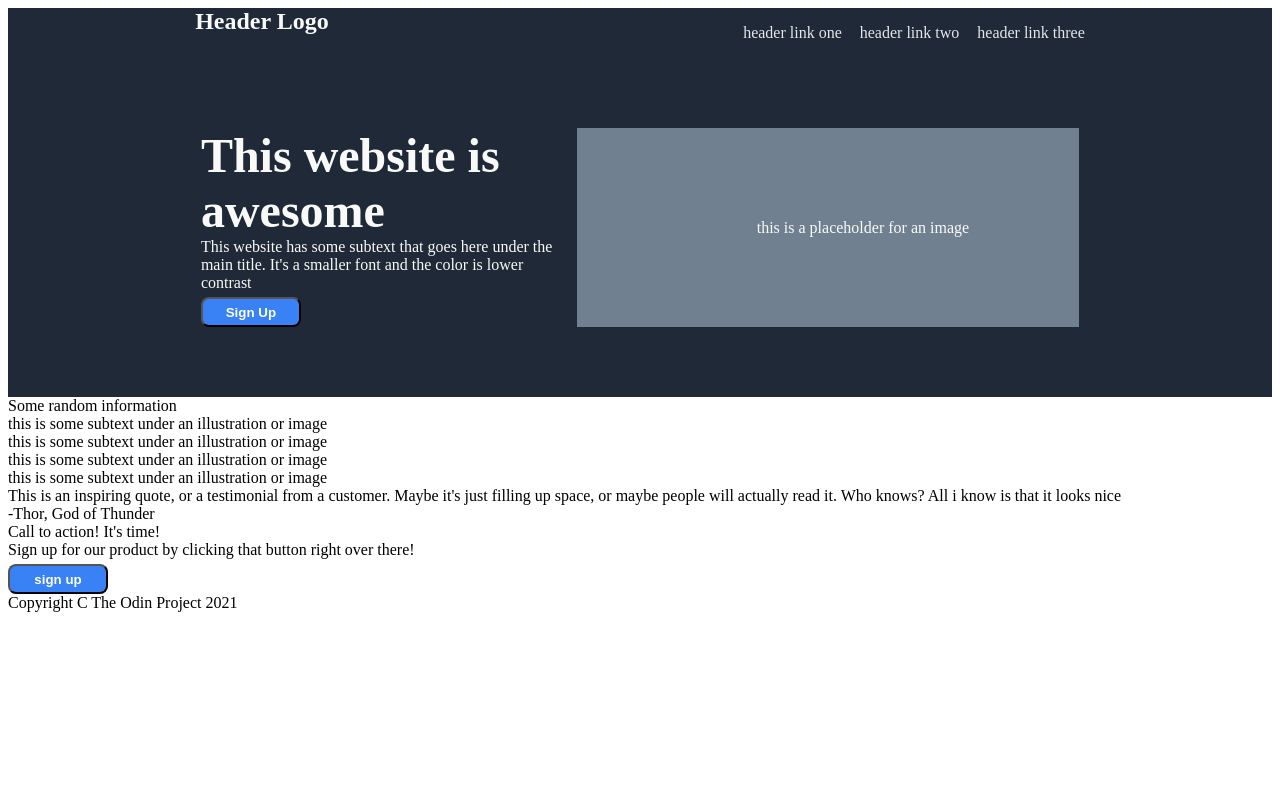
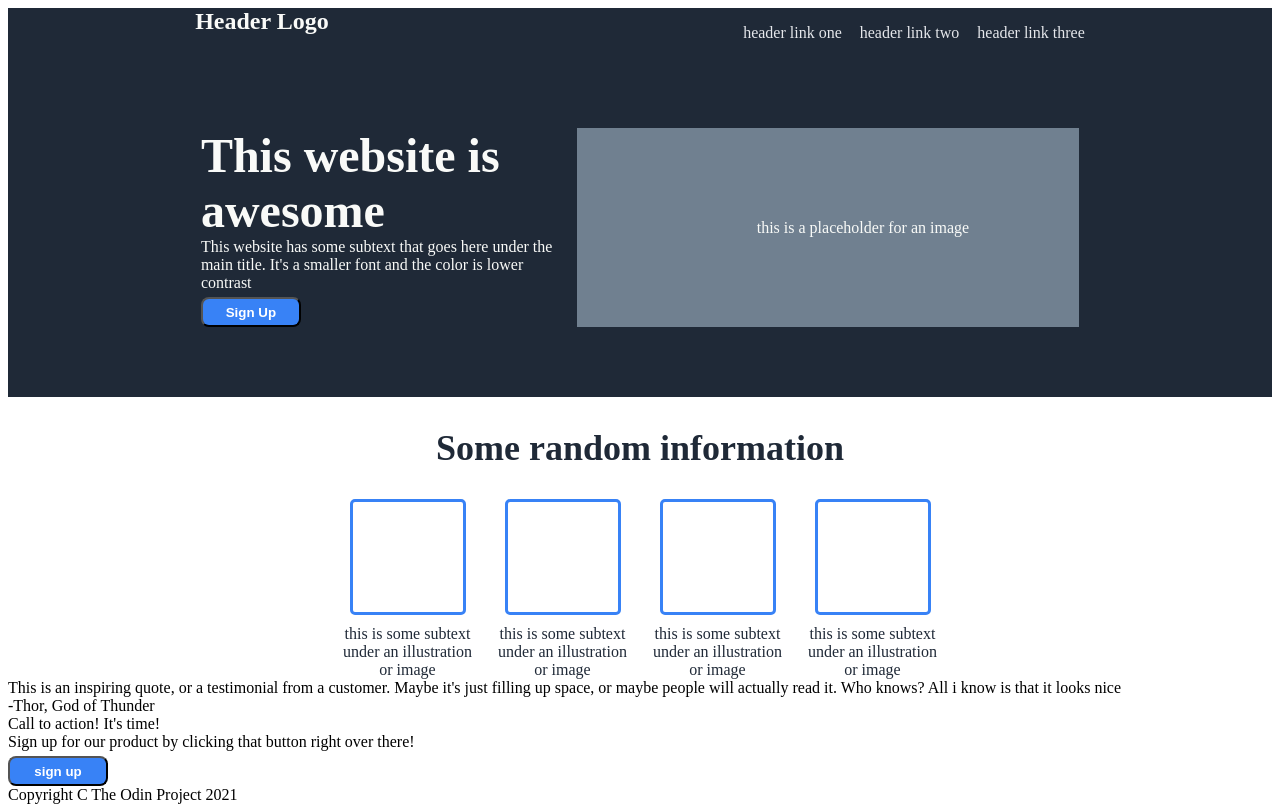
Before and after one commit to NickHChan/landingpage, a plain HTML site: page index.html in a window 1280 px wide. Drawn offline with Linux system fonts and the light colour scheme.

Commit message:
completed div middle

```diff
--- a/index.html
+++ b/index.html
@@ -29,16 +29,26 @@
         </div>
     </div>
     <div class="middle"> <!-- 3rd box of 6, trying to self-align midtext to flex start to avoid making another flexbox in midbox-->
-        <div class="midtext">Some random information</div>
+        <div class="midtextcontainer">
+            <div class="midtext">Some random information</div>
+        </div>
         <div class="mid-imgtext">
+            <div class="imgubox">
             <div class="imgu"></div>
             <div class="imgutext">this is some subtext under an illustration or image</div>
+            </div>
+            <div class="imgubox">
             <div class="imgu"></div>
             <div class="imgutext">this is some subtext under an illustration or image</div>
+            </div>
+            <div class="imgubox">
             <div class="imgu"></div>
             <div class="imgutext">this is some subtext under an illustration or image</div>
+            </div>
+            <div class="imgubox">
             <div class="imgu"></div>
             <div class="imgutext">this is some subtext under an illustration or image</div>
+            </div>
         </div>
     </div>
     <div class="middlebottom"> <!-- 4th box of 6-->
--- a/styles.css
+++ b/styles.css
@@ -58,3 +58,42 @@ button {
     align-items: center;
     margin-left: -100px;
 }
+.middle {
+    display: flex;
+    flex-direction: column;
+}
+.midtextcontainer {
+    display: flex;
+    justify-content: center;
+    padding: 30px;
+}
+.midtext {
+    font-size: 36px;
+    font-weight: bolder;
+    color: #1F2937;
+}
+.mid-imgtext{
+    display: flex;
+    justify-content: center;
+    flex-wrap: wrap;
+    gap: 15px;
+}
+.imgu {
+    border: 3px solid #3882F6;
+    padding: 20px;
+    width: 70px;
+    height: 70px;
+    border-radius: 5px;
+}
+.imgubox {
+    display: flex;
+    flex-direction: column;
+    width: 140px;
+    flex-wrap: wrap;
+    gap: 10px;
+    align-items: center;
+}
+.imgutext {
+    text-align: center;
+    color: #1F2937;
+}
```
